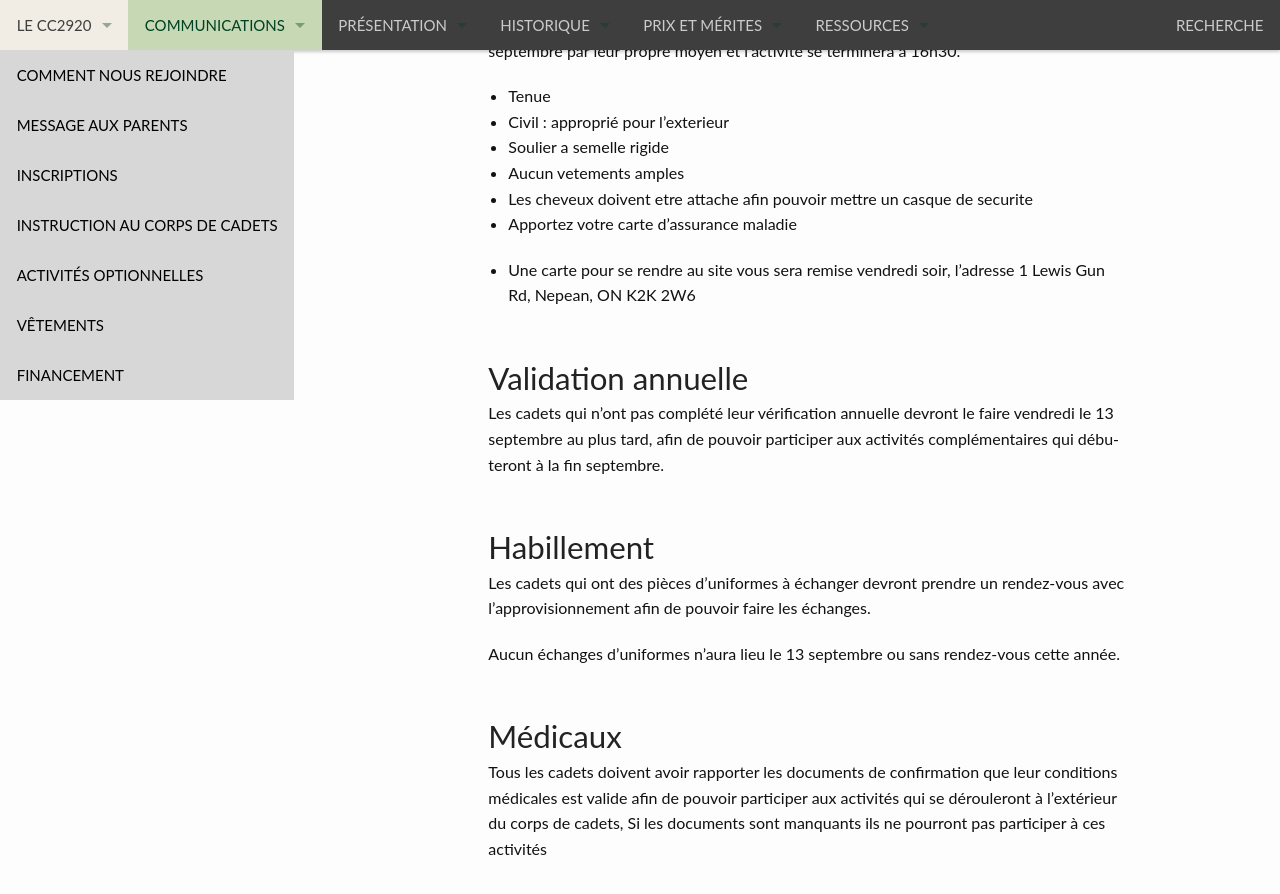
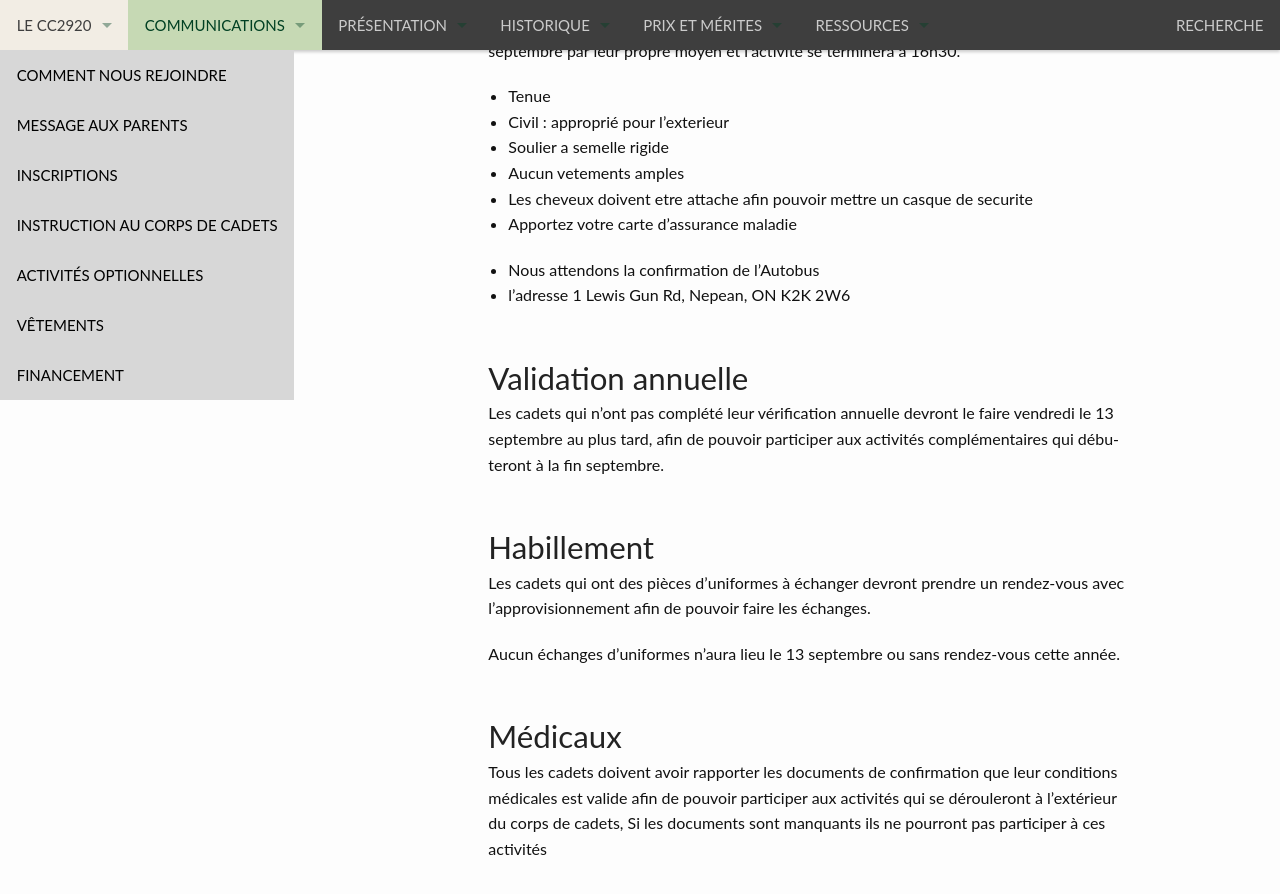
Before and after one commit to CC2920/web, a Jekyll site: the page built from _communications/messages.md, in a window 1280 px wide and 900 px high, scrolled down 878 px. Shown: the top 894 px of the window. Built offline with Jekyll 4.4.1, drawn with Linux system fonts in a browser that asks for light colours.

Commit message:
Update messages.md

```diff
--- a/_communications/messages.md
+++ b/_communications/messages.md
@@ -32,7 +32,8 @@ Les cadets inscrits pour le rappel devront se rendre à la BFC Connaught pour 13
 - Les cheveux doivent etre attache afin pouvoir mettre un casque de securite
 - Apportez votre carte d'assurance maladie
 
-- Une carte pour se rendre au site vous sera remise vendredi soir, l'adresse 1 Lewis Gun Rd, Nepean, ON K2K 2W6
+- Nous attendons la confirmation de l'Autobus
+- l'adresse 1 Lewis Gun Rd, Nepean, ON K2K 2W6
 
 ## Validation annuelle
 
```
